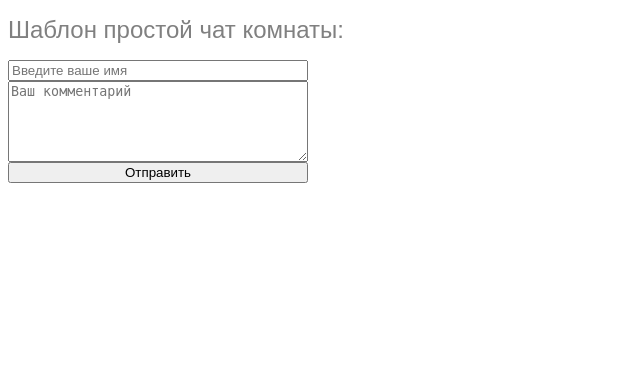
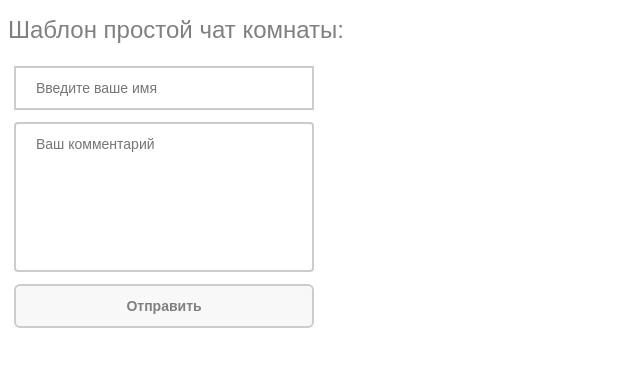
Before and after one commit to MelnikovSergey/simple-chat-template, a PHP site: page / in a window 1280 px wide. Shown: the top 367 px of the page, without its empty margins (0-640 px from the left). Run offline with PHP 8.4, Linux system fonts and the light colour scheme.

Commit message:
Update simple-chat-template.css

```diff
--- a/css/simple-chat-template.css
+++ b/css/simple-chat-template.css
@@ -5,6 +5,7 @@
 }
 
 body {
+	margin: 8px;
 	color: grey;
 	font-size: 18px;
 	font-family: Arial;
@@ -15,11 +16,38 @@ h1 {
 	font-weight: 200;
 }
 
-input, textarea {
-	width: 300px;
-}
-
 form {
 	display: flex;
 	flex-direction: column;
 }
+
+input, textarea {
+	width: 300px;
+	margin: 6px;
+	font-size: 14px;
+	font-family: Arial;
+	padding: 12px 20px;
+	border: 2px solid #ccc;
+}
+
+textarea {
+    height: 150px;
+    padding: 12px 20px;
+    border: 2px solid #ccc;
+    border-radius: 4px;
+    resize: none;
+}
+
+input[type="submit"] {
+	color: grey;
+	font-weight: 600;
+	border-radius: 6px;
+	background-color: #f8f8f8;
+	transition: .5s;
+}
+
+input[type="submit"]:hover {
+	color: white;
+	background-color: #008CBA;
+	border-color: transparent;
+}
```
